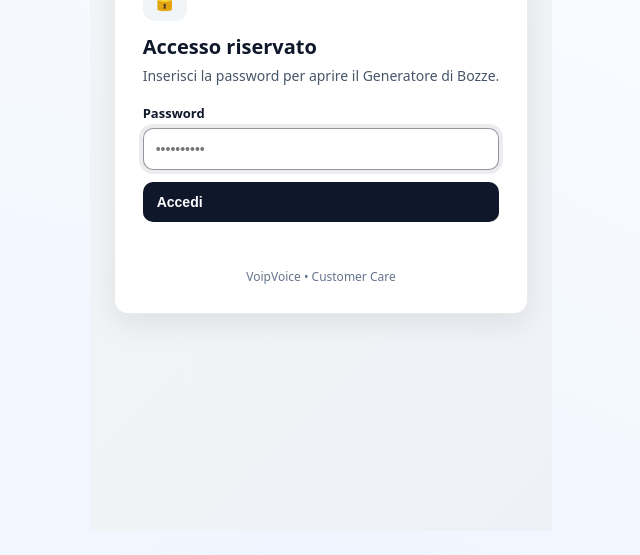
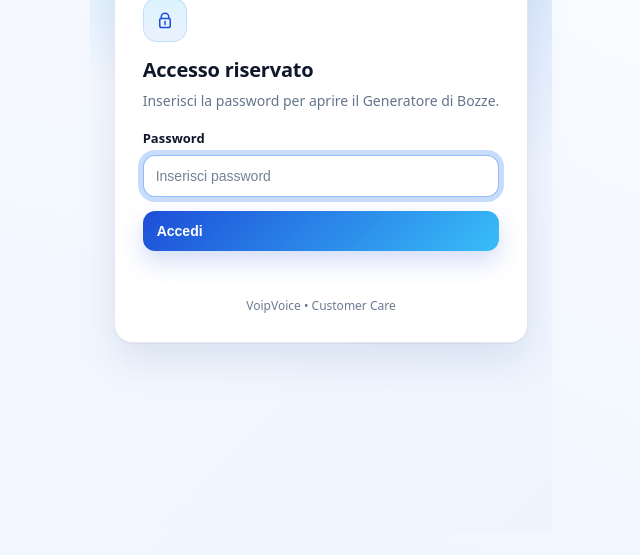
Before and after one commit to ssiaela/generatore-bozze, a plain HTML site: page index.html in a window 1280 px wide. Shown: the part 293-848 px from the top of the page, without its empty margins (319-959 px from the left). Drawn offline with Linux system fonts and the light colour scheme.

Commit message:
index.html

```diff
--- a/index.html
+++ b/index.html
@@ -5,110 +5,191 @@
 
   function renderLogin() {
     document.body.innerHTML = `
-      <div class="vv-login-wrap">
+      <div class="vv-login-bg">
         <div class="vv-login-card">
-          <div class="vv-login-icon" aria-hidden="true">🔒</div>
-          <h1 class="vv-login-title">Accesso riservato</h1>
-          <p class="vv-login-subtitle">Inserisci la password per aprire il Generatore di Bozze.</p>
+          <div class="vv-login-logo">
+  <img src="img/logo-voipvoice.svg" alt="VoipVoice">
+</div>
 
-          <label class="vv-login-label" for="vvPass">Password</label>
-          <input id="vvPass" class="vv-login-input" type="password" placeholder="••••••••••" autocomplete="current-password" />
+<div class="vv-login-badge" aria-hidden="true">
 
-          <button id="vvBtn" class="vv-login-btn" type="button">Accedi</button>
+            <svg width="18" height="18" viewBox="0 0 24 24" fill="none">
+              <path d="M7 10V8a5 5 0 0 1 10 0v2" stroke="currentColor" stroke-width="2" stroke-linecap="round"/>
+              <path d="M6.5 10h11A1.5 1.5 0 0 1 19 11.5v8A2.5 2.5 0 0 1 16.5 22h-9A2.5 2.5 0 0 1 5 19.5v-8A1.5 1.5 0 0 1 6.5 10Z" stroke="currentColor" stroke-width="2" stroke-linejoin="round"/>
+              <path d="M12 14v4" stroke="currentColor" stroke-width="2" stroke-linecap="round"/>
+            </svg>
+          </div>
+
+          <div class="vv-login-head">
+            <h1 class="vv-login-title">Accesso riservato</h1>
+            <p class="vv-login-subtitle">Inserisci la password per aprire il Generatore di Bozze.</p>
+          </div>
+
+          <div class="vv-login-field">
+            <label class="vv-login-label" for="vvPass">Password</label>
+            <input id="vvPass" class="vv-login-input" type="password" placeholder="Inserisci password" autocomplete="current-password" />
+          </div>
+
+          <button id="vvBtn" class="vv-login-btn" type="button">
+            Accedi
+          </button>
+
           <p id="vvErr" class="vv-login-error" role="alert" aria-live="polite"></p>
 
-          <div class="vv-login-footer">VoipVoice • Customer Care</div>
+          <div class="vv-login-footer">
+            VoipVoice • Customer Care
+          </div>
         </div>
       </div>
     `;
 
     const style = document.createElement("style");
     style.textContent = `
-      .vv-login-wrap{
+      :root{
+        --vv-blue-900:#0B2A6F;
+        --vv-blue-700:#1D4ED8;
+        --vv-blue-500:#3B82F6;
+        --vv-sky-400:#38BDF8;
+        --vv-ink:#0F172A;
+        --vv-muted:#64748B;
+        --vv-border:rgba(15,23,42,.10);
+        --vv-ring:rgba(59,130,246,.28);
+      }
+
+      *{ box-sizing:border-box; }
+
+      .vv-login-bg{
         min-height:100vh;
         display:flex;
         align-items:center;
         justify-content:center;
-        background: linear-gradient(135deg, #f4f6f8, #eef2f6);
-        padding: 24px;
-        font-family: system-ui, -apple-system, Segoe UI, Roboto, Arial, sans-serif;
+        padding:24px;
+        font-family: ui-sans-serif, system-ui, -apple-system, Segoe UI, Roboto, Arial, sans-serif;
+
+        background:
+          radial-gradient(900px 500px at 15% 10%, rgba(56,189,248,.22), transparent 55%),
+          radial-gradient(900px 500px at 85% 20%, rgba(59,130,246,.18), transparent 55%),
+          linear-gradient(135deg, #F7FAFF, #EEF5FF);
       }
+
       .vv-login-card{
-        width: 100%;
-        max-width: 420px;
+        width:100%;
+        max-width:420px;
         background:#fff;
-        border:1px solid rgba(0,0,0,0.08);
-        border-radius: 14px;
-        box-shadow: 0 10px 30px rgba(0,0,0,0.08);
-        padding: 28px;
+        border:1px solid var(--vv-border);
+        border-radius:18px;
+        padding:28px;
+        box-shadow:
+          0 1px 0 rgba(15,23,42,.04),
+          0 18px 40px rgba(11,42,111,.10);
       }
-      .vv-login-icon{
-        width: 44px;
-        height: 44px;
+
+.vv-login-logo{
+  display:flex;
+  justify-content:center;
+  margin-bottom:14px;
+}
+
+.vv-login-logo img{
+  height:36px;
+  max-width:200px;
+  object-fit:contain;
+}
+
+      .vv-login-badge{
+        width:44px;
+        height:44px;
+        border-radius:14px;
         display:flex;
         align-items:center;
         justify-content:center;
-        border-radius: 12px;
-        background: #f2f5f8;
-        margin-bottom: 12px;
-        font-size: 20px;
+        color: var(--vv-blue-700);
+        background: linear-gradient(180deg, rgba(56,189,248,.18), rgba(59,130,246,.10));
+        border: 1px solid rgba(59,130,246,.18);
+        margin-bottom:14px;
       }
+
       .vv-login-title{
-        margin: 0 0 6px 0;
-        font-size: 20px;
-        font-weight: 700;
-        color: #0f172a;
+        margin:0;
+        font-size:20px;
+        font-weight:750;
+        letter-spacing:-0.01em;
+        color:var(--vv-ink);
       }
+
       .vv-login-subtitle{
-        margin: 0 0 18px 0;
-        font-size: 14px;
-        line-height: 1.4;
-        color: #475569;
+        margin:8px 0 0 0;
+        font-size:14px;
+        line-height:1.45;
+        color:var(--vv-muted);
       }
+
+      .vv-login-head{ margin-bottom:18px; }
+
+      .vv-login-field{ margin-bottom:14px; }
+
       .vv-login-label{
         display:block;
-        font-size: 13px;
-        font-weight: 600;
-        color:#0f172a;
-        margin-bottom: 6px;
+        margin-bottom:8px;
+        font-size:13px;
+        font-weight:650;
+        color:var(--vv-ink);
       }
+
       .vv-login-input{
-        width: 100%;
-        box-sizing: border-box;
-        border: 1px solid rgba(0,0,0,0.15);
-        border-radius: 10px;
-        padding: 12px 12px;
-        font-size: 14px;
-        outline: none;
+        width:100%;
+        border:1px solid rgba(15,23,42,.14);
+        border-radius:12px;
+        padding:12px 12px;
+        font-size:14px;
+        color:var(--vv-ink);
+        outline:none;
+        background:#fff;
       }
+
+      .vv-login-input::placeholder{ color: rgba(100,116,139,.9); }
+
       .vv-login-input:focus{
-        border-color: rgba(15, 23, 42, 0.45);
-        box-shadow: 0 0 0 4px rgba(15,23,42,0.08);
+        border-color: rgba(59,130,246,.55);
+        box-shadow: 0 0 0 5px var(--vv-ring);
       }
+
       .vv-login-btn{
         width:100%;
-        margin-top: 12px;
-        border: none;
-        border-radius: 10px;
-        padding: 12px 14px;
-        font-size: 14px;
-        font-weight: 700;
-        cursor: pointer;
-        background: #0f172a;
-        color: #fff;
+        border:none;
+        border-radius:12px;
+        padding:12px 14px;
+        font-size:14px;
+        font-weight:750;
+        cursor:pointer;
+        color:#fff;
+
+        background: linear-gradient(135deg, var(--vv-blue-700), var(--vv-sky-400));
+        box-shadow: 0 10px 24px rgba(29,78,216,.20);
+        transition: transform .08s ease, box-shadow .12s ease, opacity .12s ease;
       }
-      .vv-login-btn:hover{ opacity: 0.92; }
+
+      .vv-login-btn:hover{
+        opacity:.96;
+        box-shadow: 0 12px 28px rgba(29,78,216,.24);
+      }
+
+      .vv-login-btn:active{
+        transform: translateY(1px);
+      }
+
       .vv-login-error{
-        margin: 10px 0 0 0;
-        min-height: 18px;
-        font-size: 13px;
-        color: #b91c1c;
+        margin:10px 0 0 0;
+        min-height:18px;
+        font-size:13px;
+        color:#B91C1C;
       }
+
       .vv-login-footer{
-        margin-top: 18px;
-        font-size: 12px;
-        color: #64748b;
+        margin-top:18px;
         text-align:center;
+        font-size:12px;
+        color:rgba(100,116,139,.95);
       }
     `;
     document.head.appendChild(style);
@@ -120,7 +201,6 @@
     const tryLogin = () => {
       const inserita = (passEl.value || "").trim();
       if (inserita === passwordCorretta) {
-        // Ricarico la pagina per far partire normalmente il generatore
         sessionStorage.setItem("vv_auth", "ok");
         location.reload();
       } else {
@@ -138,11 +218,8 @@
     setTimeout(() => passEl.focus(), 50);
   }
 
-  // Se già autenticato in questa sessione, non mostrare la schermata login
   if (sessionStorage.getItem("vv_auth") !== "ok") {
-    window.addEventListener("DOMContentLoaded", () => {
-      renderLogin();
-    });
+    window.addEventListener("DOMContentLoaded", () => renderLogin());
   }
 </script>
 
```
